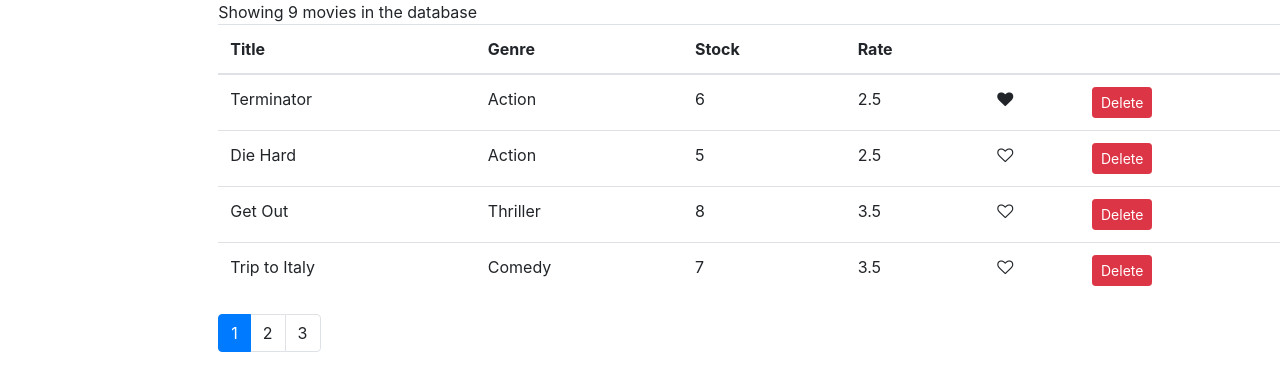
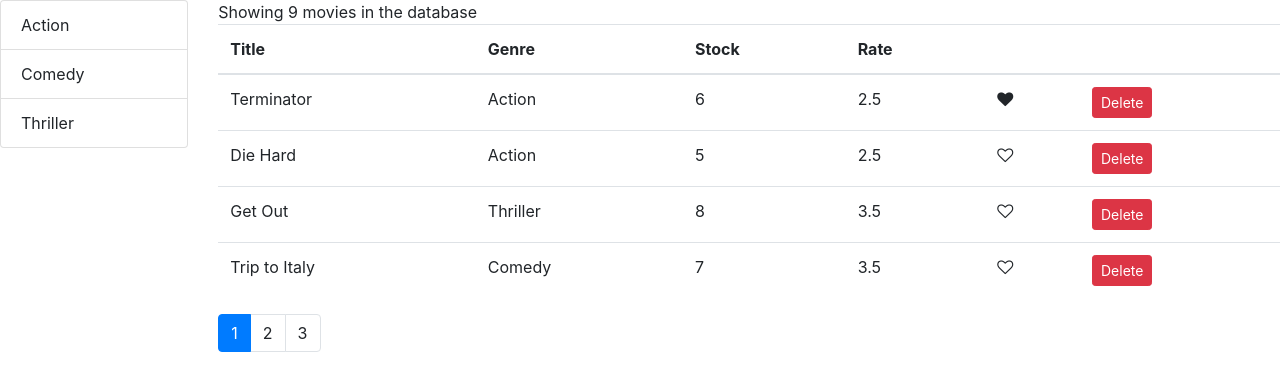
Before and after one commit to TazzyG/vidly, a React (Create React App) app: page / in a window 1280 px wide. Shown: the top 390 px of the page. Built offline with nearby package versions, Linux system fonts and the light colour scheme.

Commit message:
display filters

```diff
--- a/src/components/common/listGroup.jsx
+++ b/src/components/common/listGroup.jsx
@@ -1,7 +1,16 @@
 import React from "react";
 
-const ListGroup = () => {
-  return null;
+const ListGroup = props => {
+  const { items, textProperty, valueProperty } = props;
+  return (
+    <ul className="list-group">
+      {items.map(item => (
+        <li key={item[valueProperty]} className="list-group-item">
+          {item[textProperty]}
+        </li>
+      ))}
+    </ul>
+  );
 };
 
 export default ListGroup;
--- a/src/components/movies.jsx
+++ b/src/components/movies.jsx
@@ -51,7 +51,9 @@
       <div className="row">
         <div class="col-md-2">
           <ListGroup
-            items={this.state.genre}
+            items={this.state.genres}
+            textProperty="name"
+            valuePropery="_id"
             onItemSelect={this.handleGenreSelect}
           />
         </div>
```
